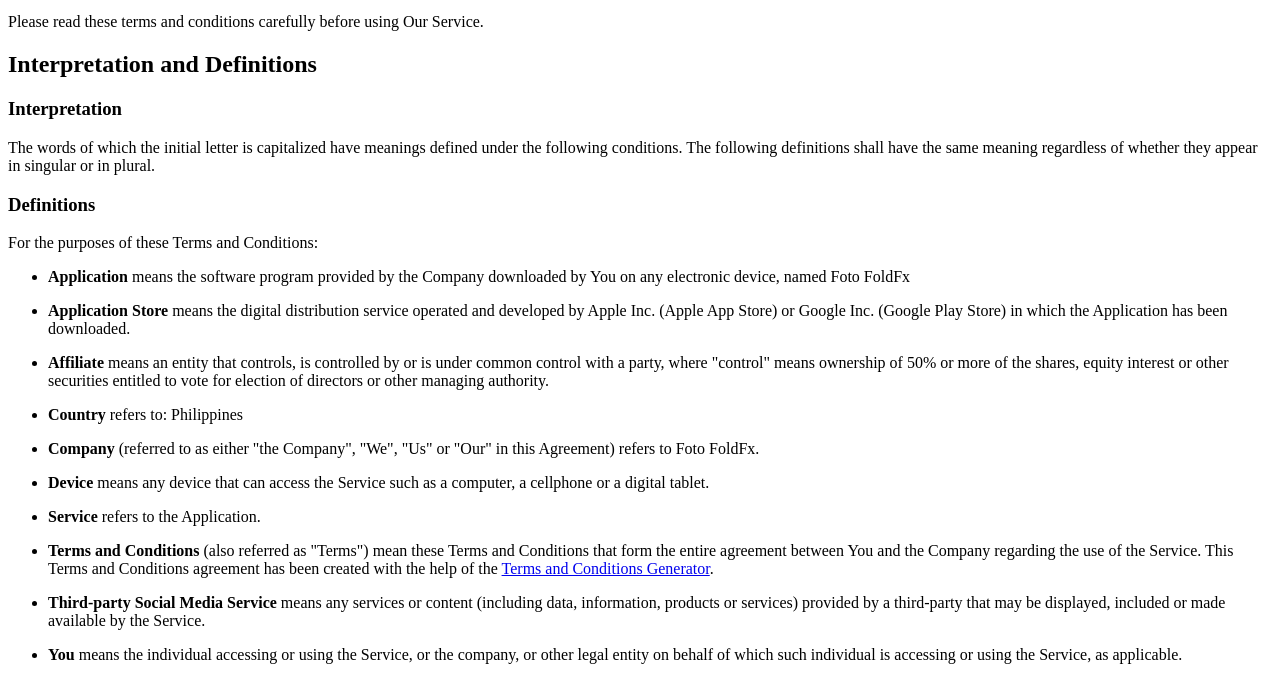
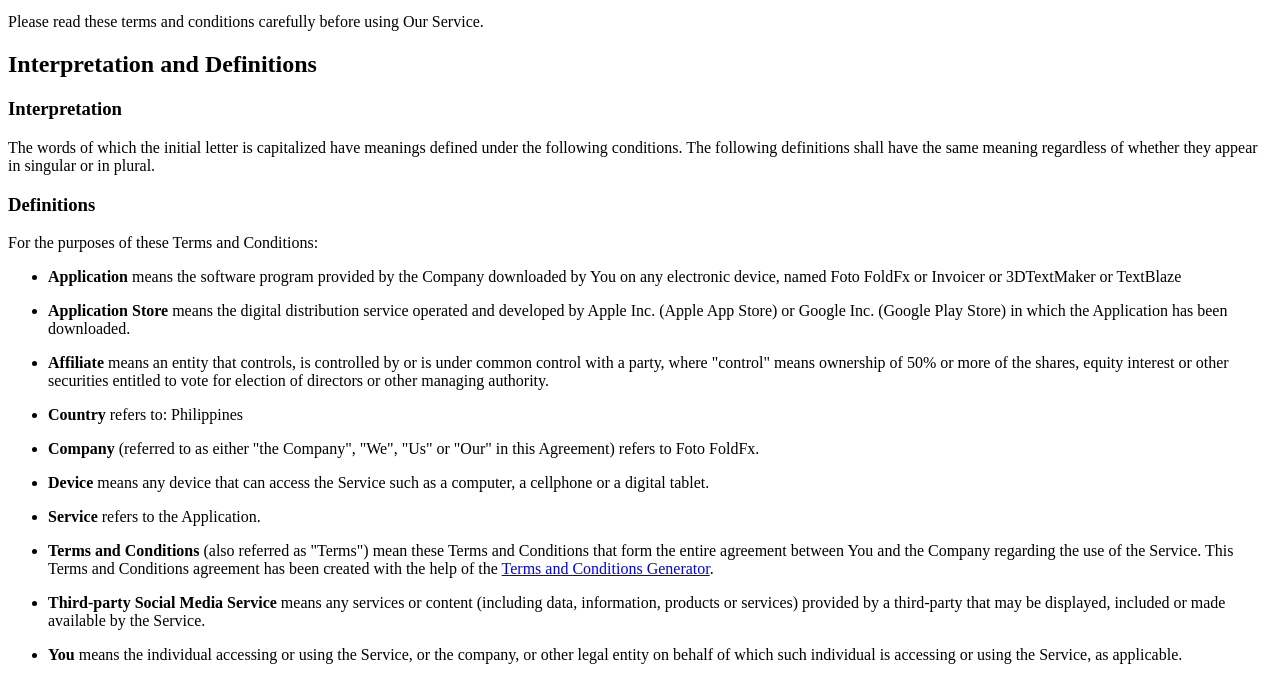
Before and after one commit to frasfras/frasfras.github.io, a plain HTML site: page index.html in a window 1280 px wide. Shown: the part 87-768 px from the top of the page. Drawn offline with Linux system fonts and the light colour scheme.

Commit message:
Update index.html

```diff
--- a/index.html
+++ b/index.html
@@ -8,7 +8,7 @@
 <p>For the purposes of these Terms and Conditions:</p>
 <ul>
 <li>
-<p><strong>Application</strong> means the software program provided by the Company downloaded by You on any electronic device, named Foto FoldFx</p>
+<p><strong>Application</strong> means the software program provided by the Company downloaded by You on any electronic device, named Foto FoldFx or Invoicer or 3DTextMaker or TextBlaze</p>
 </li>
 <li>
 <p><strong>Application Store</strong> means the digital distribution service operated and developed by Apple Inc. (Apple App Store) or Google Inc. (Google Play Store) in which the Application has been downloaded.</p>
```
